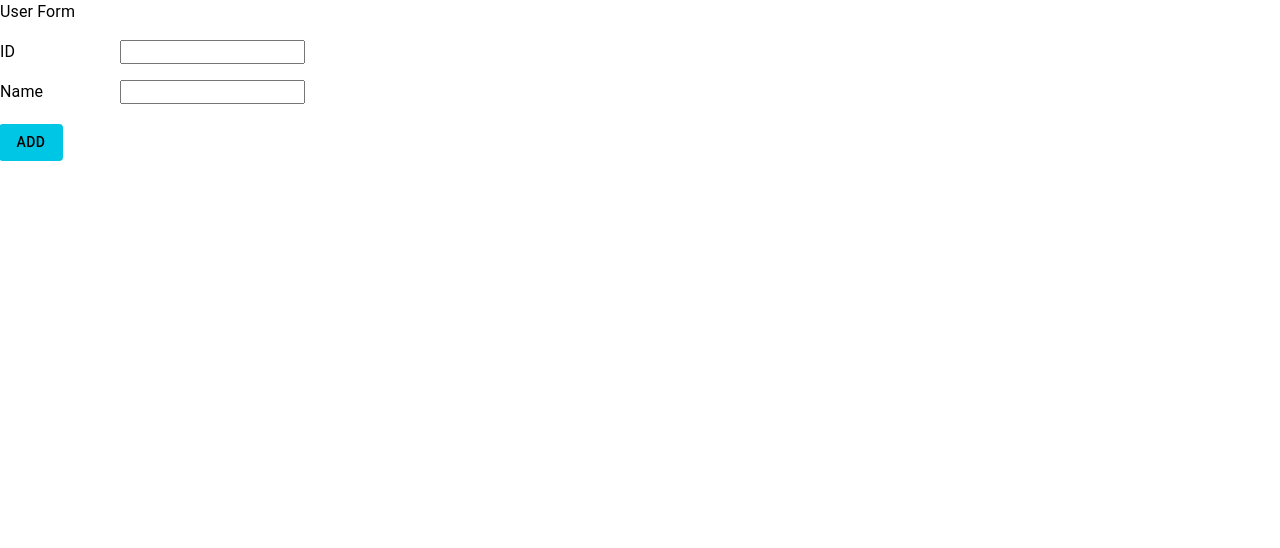
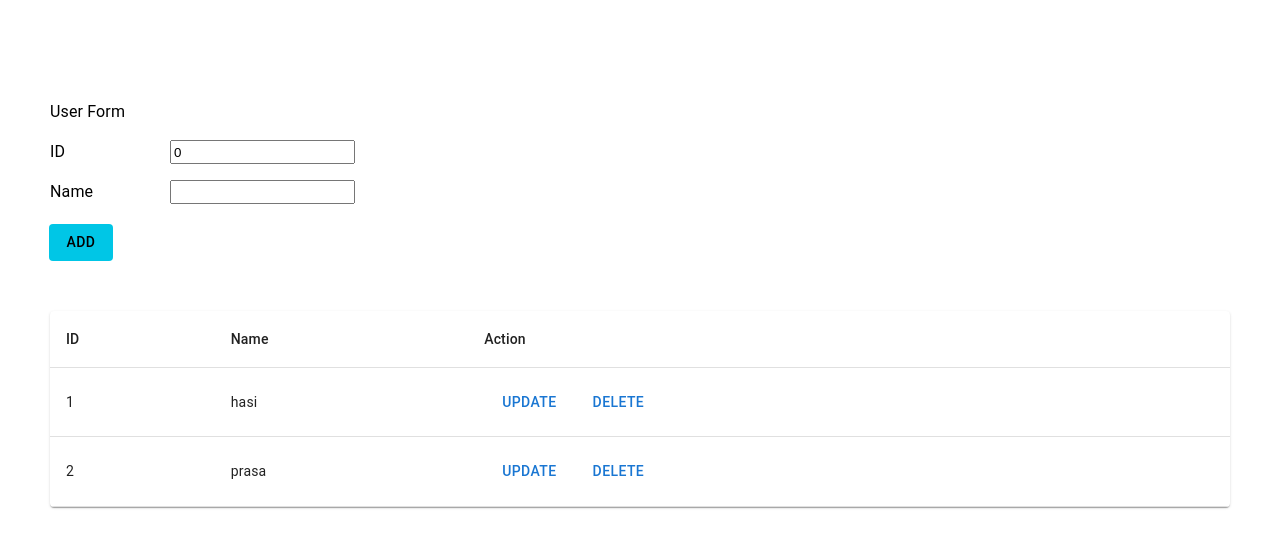
Before and after one commit to Hprasadi98/usermanagement, a React (Create React App) app: page /users in a window 1280 px wide. Shown: the top 548 px of the page. Built offline with nearby package versions, Linux system fonts and the light colour scheme.

Commit message:
complete setup UI

```diff
--- a/src/Userfrom.js
+++ b/src/Userfrom.js
@@ -1,6 +1,9 @@
 import {Grid, Typography, Button} from '@mui/material';
+import { useState } from 'react';
 
 const Userform = (props) =>{
+    const [id , setId] = useState(0);
+    const [name , setName] = useState('');
     return(
         <Grid
             container
@@ -36,8 +39,8 @@ const Userform = (props) =>{
                     sx={{
                         width:'400px'
                     }}
-                    value={''}
-                    onChange={e=>{}}
+                    value={id}
+                    onChange={e=>setId(e.target.value)}
                 />
             </Grid>
             <Grid item xs={12} sm={6} sx={{display:'flex'}}>
@@ -61,8 +64,8 @@ const Userform = (props) =>{
                     sx={{
                         width:'400px'
                     }}
-                    value={''}
-                    onChange={e=>{}}
+                    value={name}
+                    onChange={e=>setName(e.target.value)}
                 />
             </Grid>
             <Button sx={{
--- a/src/Users.js
+++ b/src/Users.js
@@ -1,8 +1,31 @@
+import { Box } from "@mui/material";
 import Userform from "./Userfrom";
+import UserTable from "./UsersTable";
+
+const users = [
+    {
+        id:1,
+        name:'hasi'
+    },
+    {
+        id:2,
+        name:'prasa'
+    }
+];
 
 const Users = ()=>{
     return (
-        <Userform/>
+        <Box
+            sx={{
+                width:'calc(100% - 100px)',
+                margin:'auto',
+                marginTop: '100px',
+            }}
+        >
+            <Userform/>
+            <UserTable rows={users}/>
+        </Box>
+
     );
 }
 export default Users;
--- a/src/UsersTable.js
+++ b/src/UsersTable.js
@@ -0,0 +1,47 @@
+import { Button, Paper, Table, TableBody, TableCell, TableContainer, TableHead, TableRow } from "@mui/material";
+
+const UserTable =({rows})=>{
+    return(
+        <TableContainer component={Paper}>
+        <Table>
+            <TableHead>
+                <TableRow>
+                    <TableCell>ID</TableCell>
+                    <TableCell>Name</TableCell>
+                    <TableCell>Action</TableCell>
+                </TableRow>
+            </TableHead>
+            <TableBody>
+                {
+                    rows.length > 0 ? rows.map(row=>(
+                        <TableRow key={row.id} sx={{'&:last-chile td, &:last-child th' : {border:0}}}>
+                            <TableCell component='th' scope='row'>{row.id}</TableCell>
+                            <TableCell component='th' scope='row'>{row.name}</TableCell>
+                            <TableCell>
+                                <Button
+                                    sx={{margin: '0px 10px'}}
+                                    onClick={()=>{}}
+                                >
+                                    Update
+                                </Button>
+                                <Button
+                                    sx={{margin: '0px 10px'}}
+                                    onClick={()=>{}}
+                                >
+                                    Delete
+                                </Button>
+                            </TableCell>
+                        </TableRow>
+                    )) : (
+                        <TableRow sx={{'&:last-chile td, &:last-child th' : {border:0}}}>
+                            <TableCell component='th' scope='row'>No Data</TableCell>
+                        </TableRow>
+                    )
+                }
+            </TableBody>
+        </Table>
+    </TableContainer>
+    );
+
+}
+export default UserTable;
```
